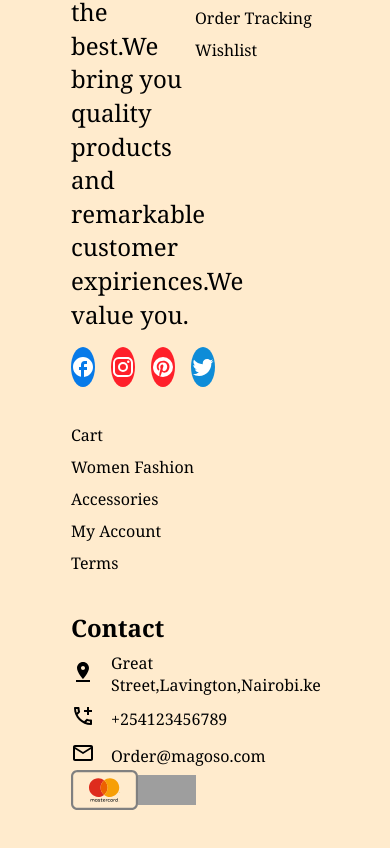
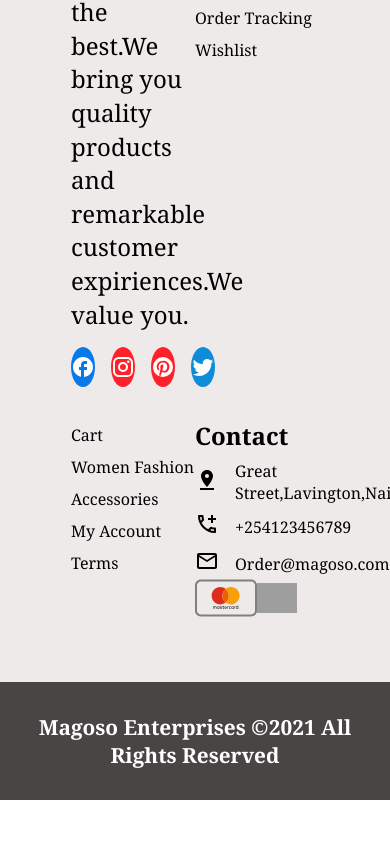
Before and after one commit to mosehkerubo/ecommerce, a React (Create React App) app: page /CartPage in a window 390 px wide. Shown: the part 1212-2060 px from the top of the page. After the commit the page ends 2012 px from the top, so only its background shows below. Built offline with nearby package versions, Linux system fonts and the light colour scheme; grey boxes are pictures that could not be loaded; the HTML template or start-up script is replaced by a standard one.

Commit message:
styled part of my login page

```diff
--- a/src/components/Categories/Categories.css
+++ b/src/components/Categories/Categories.css
@@ -8,3 +8,13 @@
 width: 100%;
 height: 100vh;
 }
+
+@media (max-width:810px),(max-width:414px){
+    .category-img-content{
+        flex-wrap: wrap;
+        flex: none;
+        justify-content: center;
+        align-items: center;
+    }
+
+}
--- a/src/components/Footer/Footer.css
+++ b/src/components/Footer/Footer.css
@@ -1,5 +1,5 @@
 .footer{
-    background-color: blanchedalmond;
+    background-color: #EFEAEA;
 }
 
 .footer-container{
@@ -15,6 +15,18 @@ padding: 2em;}
 width: 80%;
 margin: 0 auto;
 
+ }
+
+ .bottom-footer{
+
+    background-color: #494545;
+    padding: 1.5em;
+    display: flex;
+    text-align: center;
+    justify-content: center;
+    color: #fff;
+    font-size: 1.3rem;
+    font-weight: bold;
  }
 
 
@@ -194,11 +206,14 @@ width: 100%;
 
 }
 
-.foooter-container{
+.footer-container{
     flex-wrap: wrap;
 
+
 }
-
+.footer{
+    flex-wrap: wrap;
+}
 
 .icons-content p{
     font-size: 1.5em;
@@ -208,4 +223,8 @@ width: 100%;
     width: 50%;
     flex: none;
 }
+.address-container{
+    width: 50%;
+    flex: none;
 }
+}
--- a/src/components/Footer/Footer.js
+++ b/src/components/Footer/Footer.js
@@ -153,7 +153,9 @@ Useful Links
 </div>
 </div>
 </div>
-
+<div className="bottom-footer">
+<p>Magoso Enterprises &copy;2021 All Rights Reserved</p>
+</div>
 </>
 )
 
--- a/src/components/Product/Product.css
+++ b/src/components/Product/Product.css
@@ -8,4 +8,12 @@
     position: relative;
     z-index: 1;
 
+
 }
+
+@media(max-width:810px){
+.productimages div{
+    display: flex;
+    flex-wrap: wrap;
+}
+}
--- a/src/components/ProductItem/ProductItem.css
+++ b/src/components/ProductItem/ProductItem.css
@@ -1,6 +1,4 @@
 .product-items{
-flex: 1;
-width: 100%;
 height: 200px;
 
 
@@ -30,10 +28,10 @@ object-fit: cover;
 }
 
 .productItem-image {
-
+display: flex;
     width: 100%;
-    height: 100%;
-
+     height: 100%;
+    flex-wrap: wrap;
 
 }
 
@@ -86,3 +84,12 @@ opacity: 0;
 
     position: relative;
 }
+
+
+@media (max-width:810px),(max-width:414px){
+    .productItem-image{
+        flex-wrap:wrap ;
+        width: 100%;
+    }
+
+}
--- a/src/index.css
+++ b/src/index.css
@@ -448,7 +448,7 @@ outline: none;
 
 
 
-/*CRT PAGE*/
+/*CART PAGE*/
 
 .red-text {
   color: red;
--- a/src/pages/LoginPage.js
+++ b/src/pages/LoginPage.js
@@ -5,6 +5,7 @@ import Nav from "../components/Nav/Nav";
 import Footer from "../components/Footer/Footer";
 import VisibilityOutlinedIcon from '@mui/icons-material/VisibilityOutlined';
 import VisibilityOffOutlinedIcon from '@mui/icons-material/VisibilityOffOutlined';
+import { Link } from "@mui/material";
 const Loginpage=()=>{
     const[showPass,setShowPass]=useState(false);
     const togglePassWardVisibility=()=>{
@@ -74,7 +75,7 @@ const Loginpage=()=>{
 </div>
 <div className="new-btn">
     <p>New to Magoso Enterprises</p>
-<button className="create-acc-btn">Create Account</button>
+<Link><button className="create-acc-btn">Create Account</button></Link>
 </div>
 <div className="copyright">
 <p>Magoso Enterprises &copy;2021</p>
```
